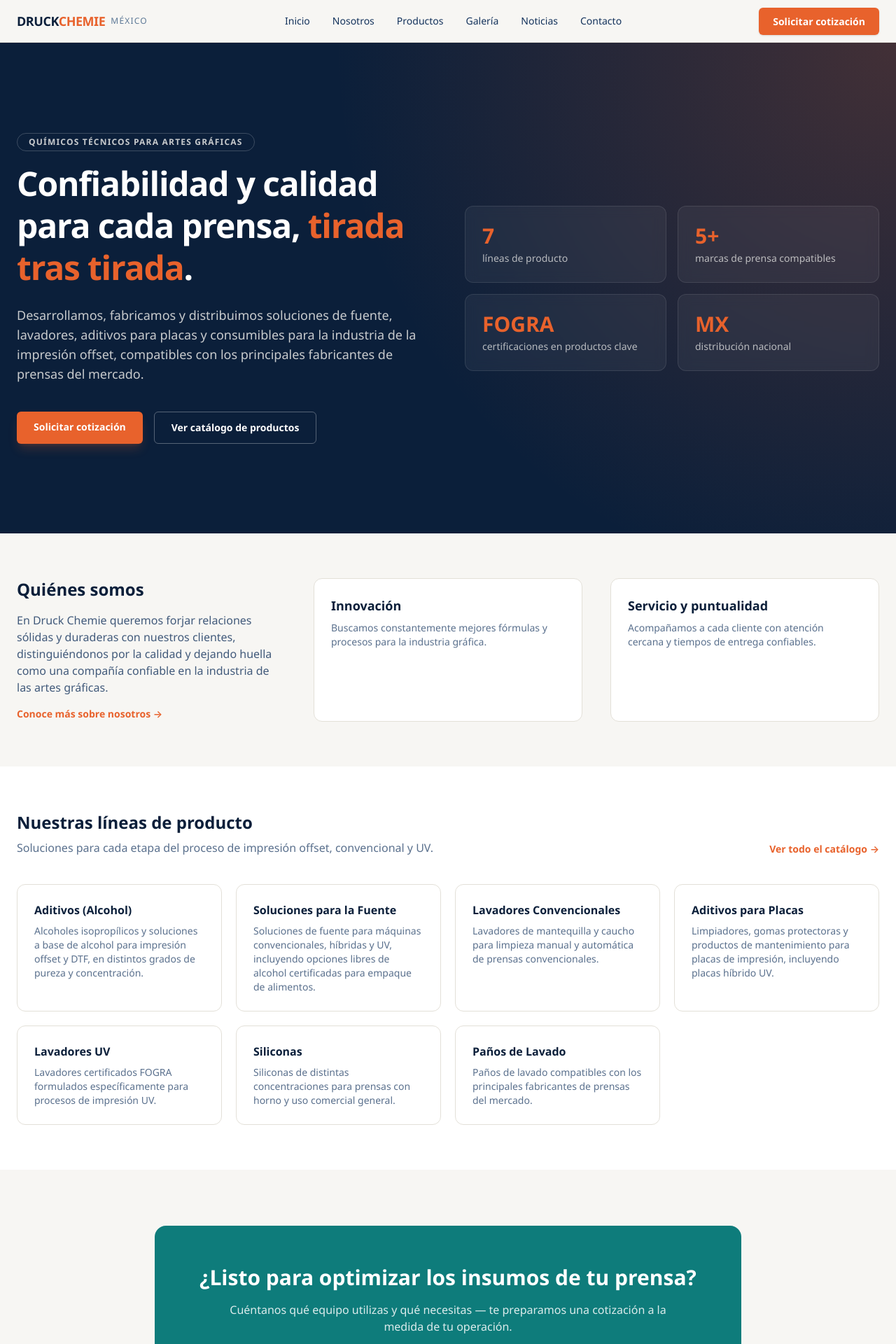
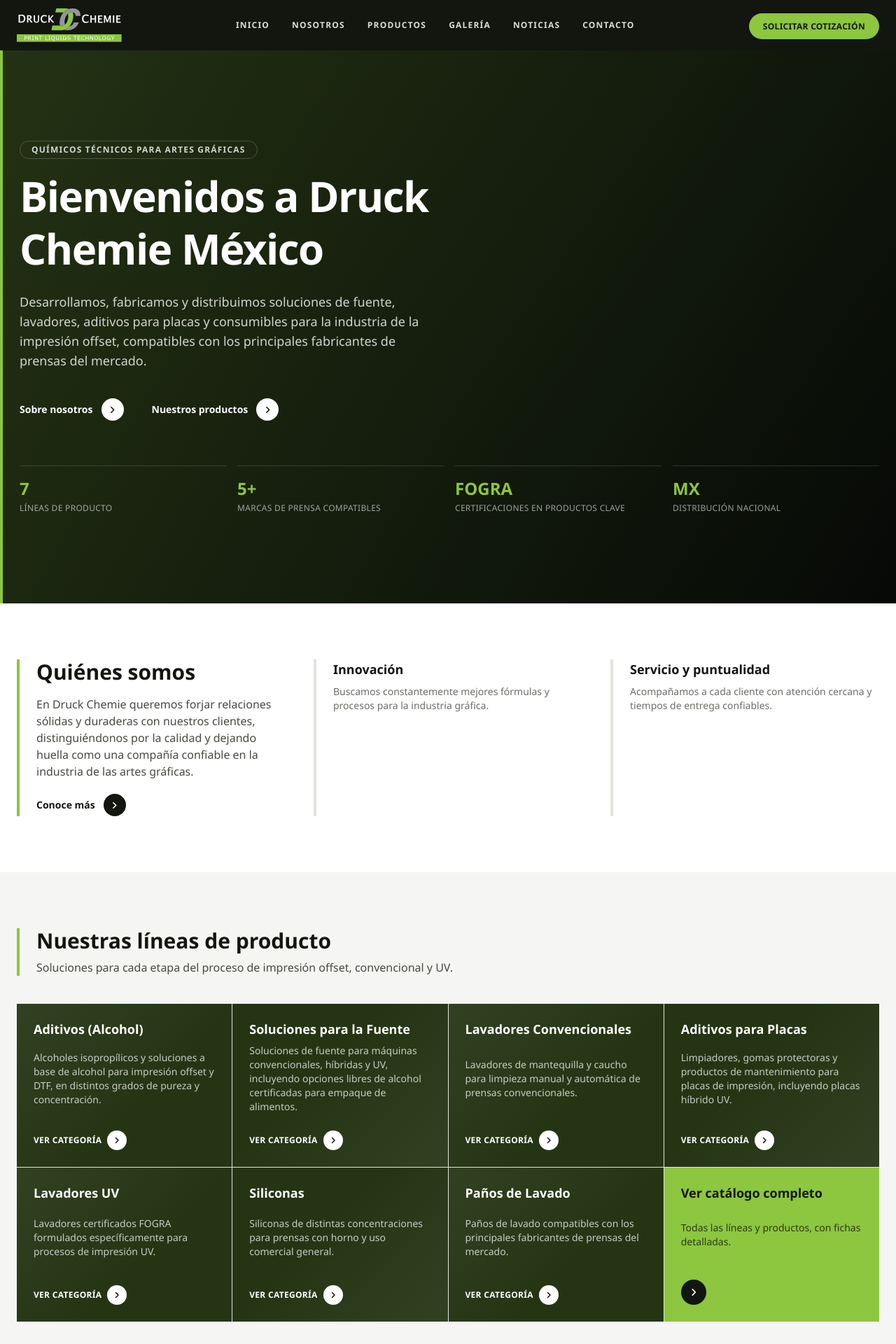
Before and after one commit to sistemasdruck-bit/druckchemie-web, a Next.js app: page / in a window 1280 px wide. Shown: the top 1920 px of the page at 70% size. Built offline with nearby package versions, Linux system fonts and the light colour scheme.

Commit message:
Rediseno visual alineado a druckchemie.com (logo real, paleta verde)

```diff
--- a/src/app/contacto/page.tsx
+++ b/src/app/contacto/page.tsx
@@ -10,13 +10,13 @@ const TELEFONO = "+52 (55) 3536-8868";
 export default function ContactoPage() {
   return (
     <div className="mx-auto max-w-5xl px-6 py-20">
-      <p className="text-sm font-semibold uppercase tracking-widest text-brand-accent">
+      <p className="text-xs font-semibold uppercase tracking-widest text-brand-accent">
         Contacto
       </p>
-      <h1 className="mt-3 text-4xl font-bold tracking-tight text-brand-navy">
+      <h1 className="mt-3 text-4xl font-extrabold tracking-tight text-brand-navy sm:text-5xl">
         Hablemos de tu operación
       </h1>
-      <p className="mt-6 max-w-2xl text-lg text-brand-blue/80">
+      <p className="mt-6 max-w-2xl border-l-4 border-brand-accent pl-6 text-lg text-brand-blue">
         Escríbenos y un asesor te contactará para revisar qué insumos
         necesitas según tu equipo y volumen de producción.
       </p>
--- a/src/app/galeria/page.tsx
+++ b/src/app/galeria/page.tsx
@@ -10,13 +10,13 @@ const placeholders = Array.from({ length: 8 }, (_, i) => i + 1);
 export default function GaleriaPage() {
   return (
     <div className="mx-auto max-w-6xl px-6 py-20">
-      <p className="text-sm font-semibold uppercase tracking-widest text-brand-accent">
+      <p className="text-xs font-semibold uppercase tracking-widest text-brand-accent">
         Galería
       </p>
-      <h1 className="mt-3 text-4xl font-bold tracking-tight text-brand-navy">
+      <h1 className="mt-3 text-4xl font-extrabold tracking-tight text-brand-navy sm:text-5xl">
         Nuestra operación en imágenes
       </h1>
-      <p className="mt-6 max-w-3xl text-lg text-brand-blue/80">
+      <p className="mt-6 max-w-3xl border-l-4 border-brand-accent pl-6 text-lg text-brand-blue">
         En cuanto recibamos las fotografías de planta, producto y equipo, esta
         sección se llena con la galería real (guardada en Supabase Storage
         para poder administrarla sin tocar código). Por ahora se muestran
--- a/src/app/globals.css
+++ b/src/app/globals.css
@@ -1,8 +1,8 @@
 @import "tailwindcss";
 
 :root {
-  --background: #f7f6f3;
-  --foreground: #12213a;
+  --background: #ffffff;
+  --foreground: #12160f;
 }
 
 @theme inline {
@@ -12,16 +12,21 @@
     Arial, sans-serif;
   --font-mono: ui-monospace, "SFMono-Regular", Menlo, monospace;
 
-  /* Paleta de marca Druck Chemie (provisional, hasta recibir manual de marca / logo) */
-  --color-brand-navy: #0b1f3a;
-  --color-brand-navy-dark: #071527;
-  --color-brand-blue: #14335c;
-  --color-brand-steel: #5c7896;
-  --color-brand-teal: #0e7c7b;
-  --color-brand-accent: #e8622c;
-  --color-brand-accent-dark: #c94f20;
-  --color-brand-cream: #f7f6f3;
-  --color-brand-line: #e3e0d8;
+  /* Paleta de marca Druck Chemie — alineada al sitio corporativo global
+     (druckchemie.com/es-es): verde de marca, gris del isotipo "DC", y
+     fondos oscuros para header/hero/footer, tomados del logo oficial y
+     del sitio de referencia el 2026-08-21. */
+  --color-brand-navy: #12160f;
+  --color-brand-navy-dark: #060806;
+  --color-brand-blue: #454a41;
+  --color-brand-steel: #939598;
+  --color-brand-teal: #1c2b10;
+  --color-brand-olive: #253514;
+  --color-brand-accent: #8dc63f;
+  --color-brand-accent-dark: #6ea82f;
+  --color-brand-cream: #ffffff;
+  --color-brand-mist: #f5f6f3;
+  --color-brand-line: #e4e4df;
 }
 
 body {
--- a/src/app/page.tsx
+++ b/src/app/page.tsx
@@ -1,5 +1,6 @@
 import Link from "next/link";
 import { categoriasProductos } from "@/data/productos";
+import ArrowLink from "@/components/ArrowLink";
 
 export default function Home() {
   return (
@@ -8,52 +9,46 @@ export default function Home() {
       <section className="relative overflow-hidden bg-brand-navy text-white">
         <div
           aria-hidden
-          className="absolute inset-0 bg-[radial-gradient(circle_at_top_right,rgba(232,98,44,0.25),transparent_55%)]"
+          className="absolute inset-0 bg-[radial-gradient(circle_at_top_right,rgba(141,198,63,0.22),transparent_55%)]"
         />
-        <div className="relative mx-auto grid max-w-7xl grid-cols-1 items-center gap-12 px-6 py-24 lg:grid-cols-2 lg:py-32">
-          <div>
-            <p className="mb-4 inline-block rounded-full border border-white/20 px-4 py-1 text-xs font-semibold uppercase tracking-widest text-brand-cream/80">
+        <div
+          aria-hidden
+          className="absolute inset-0 bg-[linear-gradient(120deg,rgba(37,53,20,0.9),rgba(6,8,6,0.97))]"
+        />
+        <div className="relative mx-auto max-w-7xl border-l-4 border-brand-accent px-6 py-24 lg:py-32">
+          <p className="mb-4 inline-block rounded-full border border-white/20 px-4 py-1 text-xs font-semibold uppercase tracking-widest text-white/80">
             Químicos técnicos para artes gráficas
           </p>
-            <h1 className="text-4xl font-bold leading-tight tracking-tight sm:text-5xl">
-              Confiabilidad y calidad para cada prensa,{" "}
-              <span className="text-brand-accent">tirada tras tirada</span>.
+          <h1 className="max-w-3xl text-4xl font-extrabold leading-tight tracking-tight sm:text-6xl">
+            Bienvenidos a Druck Chemie México
           </h1>
-            <p className="mt-6 max-w-xl text-lg text-brand-cream/80">
+          <p className="mt-6 max-w-xl text-lg text-white/80">
             Desarrollamos, fabricamos y distribuimos soluciones de fuente,
             lavadores, aditivos para placas y consumibles para la industria
             de la impresión offset, compatibles con los principales
             fabricantes de prensas del mercado.
           </p>
-            <div className="mt-10 flex flex-col gap-4 sm:flex-row">
-              <Link
-                href="/cotizador"
-                className="rounded-md bg-brand-accent px-6 py-3 text-center text-sm font-semibold text-white shadow-lg shadow-brand-accent/20 transition hover:bg-brand-accent-dark"
-              >
-                Solicitar cotización
-              </Link>
-              <Link
-                href="/productos"
-                className="rounded-md border border-white/30 px-6 py-3 text-center text-sm font-semibold text-white transition hover:border-white/60"
-              >
-                Ver catálogo de productos
-              </Link>
-            </div>
+          <div className="mt-10 flex flex-wrap items-center gap-x-10 gap-y-4">
+            <ArrowLink href="/nosotros" variant="light">
+              Sobre nosotros
+            </ArrowLink>
+            <ArrowLink href="/productos" variant="light">
+              Nuestros productos
+            </ArrowLink>
           </div>
 
-          <div className="grid grid-cols-2 gap-4">
+          <div className="mt-16 grid grid-cols-2 gap-4 sm:grid-cols-4">
             {[
               { valor: "7", etiqueta: "líneas de producto" },
               { valor: "5+", etiqueta: "marcas de prensa compatibles" },
               { valor: "FOGRA", etiqueta: "certificaciones en productos clave" },
               { valor: "MX", etiqueta: "distribución nacional" },
             ].map((stat) => (
-              <div
-                key={stat.etiqueta}
-                className="rounded-xl border border-white/10 bg-white/5 p-6 backdrop-blur"
-              >
-                <p className="text-3xl font-bold text-brand-accent">{stat.valor}</p>
-                <p className="mt-1 text-sm text-brand-cream/70">{stat.etiqueta}</p>
+              <div key={stat.etiqueta} className="border-t border-white/15 pt-4">
+                <p className="text-2xl font-bold text-brand-accent">{stat.valor}</p>
+                <p className="mt-1 text-xs uppercase tracking-wide text-white/60">
+                  {stat.etiqueta}
+                </p>
               </div>
             ))}
           </div>
@@ -61,24 +56,21 @@ export default function Home() {
       </section>
 
       {/* Misión rápida */}
-      <section className="mx-auto max-w-7xl px-6 py-16">
+      <section className="mx-auto max-w-7xl px-6 py-20">
         <div className="grid grid-cols-1 gap-10 lg:grid-cols-3">
-          <div>
-            <h2 className="text-2xl font-bold text-brand-navy">
+          <div className="border-l-4 border-brand-accent pl-6">
+            <h2 className="text-3xl font-extrabold text-brand-navy">
               Quiénes somos
             </h2>
-            <p className="mt-4 text-brand-blue/80">
+            <p className="mt-4 text-brand-blue">
               En Druck Chemie queremos forjar relaciones sólidas y duraderas
               con nuestros clientes, distinguiéndonos por la calidad y dejando
               huella como una compañía confiable en la industria de las artes
               gráficas.
             </p>
-            <Link
-              href="/nosotros"
-              className="mt-4 inline-block text-sm font-semibold text-brand-accent hover:underline"
-            >
-              Conoce más sobre nosotros →
-            </Link>
+            <div className="mt-5">
+              <ArrowLink href="/nosotros">Conoce más</ArrowLink>
+            </div>
           </div>
           {[
             {
@@ -90,48 +82,72 @@ export default function Home() {
               texto: "Acompañamos a cada cliente con atención cercana y tiempos de entrega confiables.",
             },
           ].map((valor) => (
-            <div key={valor.titulo} className="rounded-xl border border-brand-line bg-white p-6">
-              <h3 className="text-lg font-semibold text-brand-navy">{valor.titulo}</h3>
-              <p className="mt-2 text-sm text-brand-blue/70">{valor.texto}</p>
+            <div key={valor.titulo} className="border-l-4 border-brand-line pl-6">
+              <h3 className="text-lg font-bold text-brand-navy">{valor.titulo}</h3>
+              <p className="mt-2 text-sm text-brand-blue/80">{valor.texto}</p>
             </div>
           ))}
         </div>
       </section>
 
       {/* Categorías de producto */}
-      <section className="bg-white py-16">
+      <section className="bg-brand-mist py-20">
         <div className="mx-auto max-w-7xl px-6">
-          <div className="mb-10 flex items-end justify-between">
+          <div className="mb-10 flex items-end justify-between border-l-4 border-brand-accent pl-6">
             <div>
-              <h2 className="text-2xl font-bold text-brand-navy">
+              <h2 className="text-3xl font-extrabold text-brand-navy">
                 Nuestras líneas de producto
               </h2>
-              <p className="mt-2 max-w-2xl text-brand-blue/70">
+              <p className="mt-2 max-w-2xl text-brand-blue">
                 Soluciones para cada etapa del proceso de impresión offset,
                 convencional y UV.
               </p>
             </div>
-            <Link
-              href="/productos"
-              className="hidden shrink-0 text-sm font-semibold text-brand-accent hover:underline sm:inline"
-            >
-              Ver todo el catálogo →
-            </Link>
           </div>
 
-          <div className="grid grid-cols-1 gap-5 sm:grid-cols-2 lg:grid-cols-4">
-            {categoriasProductos.map((cat) => (
+          <div className="grid grid-cols-1 gap-[1px] bg-brand-line sm:grid-cols-2 lg:grid-cols-4">
+            {categoriasProductos.map((cat, i) => (
               <Link
                 key={cat.slug}
                 href={`/productos#${cat.slug}`}
-                className="group rounded-xl border border-brand-line p-6 transition hover:border-brand-accent hover:shadow-md"
+                className="group relative flex min-h-[220px] flex-col justify-between overflow-hidden bg-brand-olive p-6 text-white transition-colors duration-300 hover:bg-brand-accent"
+                style={{
+                  backgroundImage:
+                    i % 2 === 0
+                      ? "linear-gradient(135deg, rgba(255,255,255,0.06), transparent 60%)"
+                      : "linear-gradient(315deg, rgba(255,255,255,0.06), transparent 60%)",
+                }}
               >
-                <h3 className="font-semibold text-brand-navy group-hover:text-brand-accent">
-                  {cat.nombre}
-                </h3>
-                <p className="mt-2 text-sm text-brand-blue/70">{cat.resumen}</p>
+                <h3 className="text-lg font-bold leading-snug">{cat.nombre}</h3>
+                <p className="mt-2 text-sm text-white/75 group-hover:text-brand-navy/80">
+                  {cat.resumen}
+                </p>
+                <span className="mt-6 inline-flex items-center gap-2 text-xs font-semibold uppercase tracking-wide">
+                  Ver categoría
+                  <span className="flex h-7 w-7 items-center justify-center rounded-full bg-white text-brand-navy transition group-hover:bg-brand-navy group-hover:text-white">
+                    <svg width="12" height="12" viewBox="0 0 24 24" fill="none" stroke="currentColor" strokeWidth="3">
+                      <path d="M9 5l7 7-7 7" strokeLinecap="round" strokeLinejoin="round" />
+                    </svg>
+                  </span>
+                </span>
               </Link>
             ))}
+            <Link
+              href="/productos"
+              className="group relative flex min-h-[220px] flex-col items-start justify-between overflow-hidden bg-brand-accent p-6 text-brand-navy transition-colors duration-300 hover:bg-brand-navy hover:text-white"
+            >
+              <h3 className="text-lg font-bold leading-snug">
+                Ver catálogo completo
+              </h3>
+              <p className="mt-2 text-sm text-brand-navy/80 group-hover:text-white/75">
+                Todas las líneas y productos, con fichas detalladas.
+              </p>
+              <span className="mt-6 flex h-9 w-9 items-center justify-center rounded-full bg-brand-navy text-white transition group-hover:bg-white group-hover:text-brand-navy">
+                <svg width="14" height="14" viewBox="0 0 24 24" fill="none" stroke="currentColor" strokeWidth="3">
+                  <path d="M9 5l7 7-7 7" strokeLinecap="round" strokeLinejoin="round" />
+                </svg>
+              </span>
+            </Link>
           </div>
         </div>
       </section>
@@ -148,7 +164,7 @@ export default function Home() {
           </p>
           <Link
             href="/cotizador"
-            className="mt-8 inline-block rounded-md bg-white px-6 py-3 text-sm font-semibold text-brand-teal transition hover:bg-brand-cream"
+            className="mt-8 inline-block rounded-full bg-brand-accent px-6 py-3 text-sm font-semibold text-brand-navy transition hover:bg-white"
           >
             Solicitar cotización
           </Link>
--- /dev/null
+++ b/src/components/ArrowLink.tsx
@@ -0,0 +1,64 @@
+import Link from "next/link";
+import type { ReactNode } from "react";
+
+type ArrowLinkProps = {
+  href: string;
+  children: ReactNode;
+  variant?: "light" | "dark";
+  external?: boolean;
+  className?: string;
+};
+
+/**
+ * Enlace con botón circular de flecha, al estilo de druckchemie.com
+ * ("Sobre nosotros ›", "Ver producto ›", "Más información ›").
+ */
+export default function ArrowLink({
+  href,
+  children,
+  variant = "dark",
+  external = false,
+  className = "",
+}: ArrowLinkProps) {
+  const textClass = variant === "light" ? "text-white" : "text-brand-navy";
+  const circleClass =
+    variant === "light"
+      ? "bg-white text-brand-navy"
+      : "bg-brand-navy text-white";
+
+  const content = (
+    <>
+      <span>{children}</span>
+      <span
+        className={`flex h-8 w-8 shrink-0 items-center justify-center rounded-full ${circleClass} transition-colors duration-200 group-hover:bg-brand-accent group-hover:text-white`}
+      >
+        <svg
+          width="13"
+          height="13"
+          viewBox="0 0 24 24"
+          fill="none"
+          stroke="currentColor"
+          strokeWidth="3"
+        >
+          <path d="M9 5l7 7-7 7" strokeLinecap="round" strokeLinejoin="round" />
+        </svg>
+      </span>
+    </>
+  );
+
+  const classes = `group inline-flex items-center gap-3 text-sm font-semibold ${textClass} ${className}`;
+
+  if (external) {
+    return (
+      <a href={href} target="_blank" rel="noopener noreferrer" className={classes}>
+        {content}
+      </a>
+    );
+  }
+
+  return (
+    <Link href={href} className={classes}>
+      {content}
+    </Link>
+  );
+}
--- a/src/components/Navbar.tsx
+++ b/src/components/Navbar.tsx
@@ -16,40 +16,42 @@ export default function Navbar() {
   const [open, setOpen] = useState(false);
 
   return (
-    <header className="sticky top-0 z-50 border-b border-brand-line bg-brand-cream/95 backdrop-blur">
-      <div className="mx-auto flex max-w-7xl items-center justify-between px-6 py-4">
-        <Link href="/" className="flex items-center gap-2">
-          <span className="text-lg font-bold tracking-tight text-brand-navy">
-            DRUCK<span className="text-brand-accent">CHEMIE</span>
-          </span>
-          <span className="hidden text-xs font-medium uppercase tracking-widest text-brand-steel sm:inline">
-            México
-          </span>
+    <header className="sticky top-0 z-50 bg-brand-navy">
+      <div className="mx-auto flex max-w-7xl items-center justify-between px-6 py-3">
+        <Link href="/" className="flex items-center">
+          {/* eslint-disable-next-line @next/next/no-img-element */}
+          <img
+            src="/brand/druckchemie-logo.svg"
+            alt="Druck Chemie México"
+            width={234}
+            height={75}
+            className="h-10 w-auto sm:h-12"
+          />
         </Link>
 
-        <nav className="hidden items-center gap-8 md:flex">
+        <nav className="hidden items-center gap-8 lg:flex">
           {links.map((link) => (
             <Link
               key={link.href}
               href={link.href}
-              className="text-sm font-medium text-brand-blue transition hover:text-brand-accent"
+              className="text-xs font-semibold uppercase tracking-widest text-white/85 transition hover:text-brand-accent"
             >
               {link.label}
             </Link>
           ))}
         </nav>
 
-        <div className="hidden md:block">
+        <div className="hidden lg:block">
           <Link
             href="/cotizador"
-            className="rounded-md bg-brand-accent px-5 py-2.5 text-sm font-semibold text-white shadow-sm transition hover:bg-brand-accent-dark"
+            className="rounded-full bg-brand-accent px-5 py-2.5 text-xs font-bold uppercase tracking-wide text-brand-navy shadow-sm transition hover:bg-white"
           >
             Solicitar cotización
           </Link>
         </div>
 
         <button
-          className="inline-flex items-center justify-center rounded-md p-2 text-brand-navy md:hidden"
+          className="inline-flex items-center justify-center rounded-md p-2 text-white lg:hidden"
           onClick={() => setOpen((v) => !v)}
           aria-label="Abrir menú"
         >
@@ -64,13 +66,13 @@ export default function Navbar() {
       </div>
 
       {open && (
-        <div className="border-t border-brand-line bg-brand-cream md:hidden">
+        <div className="border-t border-white/10 bg-brand-navy lg:hidden">
           <nav className="mx-auto flex max-w-7xl flex-col gap-1 px-6 py-4">
             {links.map((link) => (
               <Link
                 key={link.href}
                 href={link.href}
-                className="rounded px-2 py-2 text-sm font-medium text-brand-blue hover:bg-white"
+                className="rounded px-2 py-2 text-sm font-medium text-white/85 hover:bg-white/10 hover:text-brand-accent"
                 onClick={() => setOpen(false)}
               >
                 {link.label}
@@ -78,7 +80,7 @@ export default function Navbar() {
             ))}
             <Link
               href="/cotizador"
-              className="mt-2 rounded-md bg-brand-accent px-4 py-2.5 text-center text-sm font-semibold text-white"
+              className="mt-2 rounded-full bg-brand-accent px-4 py-2.5 text-center text-xs font-bold uppercase tracking-wide text-brand-navy"
               onClick={() => setOpen(false)}
             >
               Solicitar cotización
--- a/src/lib/mailer.ts
+++ b/src/lib/mailer.ts
@@ -32,6 +32,12 @@ export async function sendContactNotification(lead: ContactoLead) {
     port: SMTP_PORT,
     secure: false, // STARTTLS en el puerto 587
     auth: { user: SMTP_USER, pass: SMTP_PASS },
+    // Sin estos límites, si Gmail no responde (credenciales inválidas,
+    // red bloqueada, etc.) la conexión se queda esperando varios minutos
+    // y el formulario del sitio parece "colgado". Con esto falla rápido.
+    connectionTimeout: 8000,
+    greetingTimeout: 8000,
+    socketTimeout: 8000,
   });
 
   const lineas = [
```
Also changed, not shown: src/app/api/contacto/route.ts (+7 -1 lines), src/app/nosotros/page.tsx (+13 -16 lines), src/app/productos/page.tsx (+13 -11 lines), src/components/ContactForm.tsx (+9 -0 lines), src/components/Footer.tsx (+24 -19 lines), public/brand/druckchemie-logo.svg (added). Lines whose indentation alone changed are shown as unchanged.
